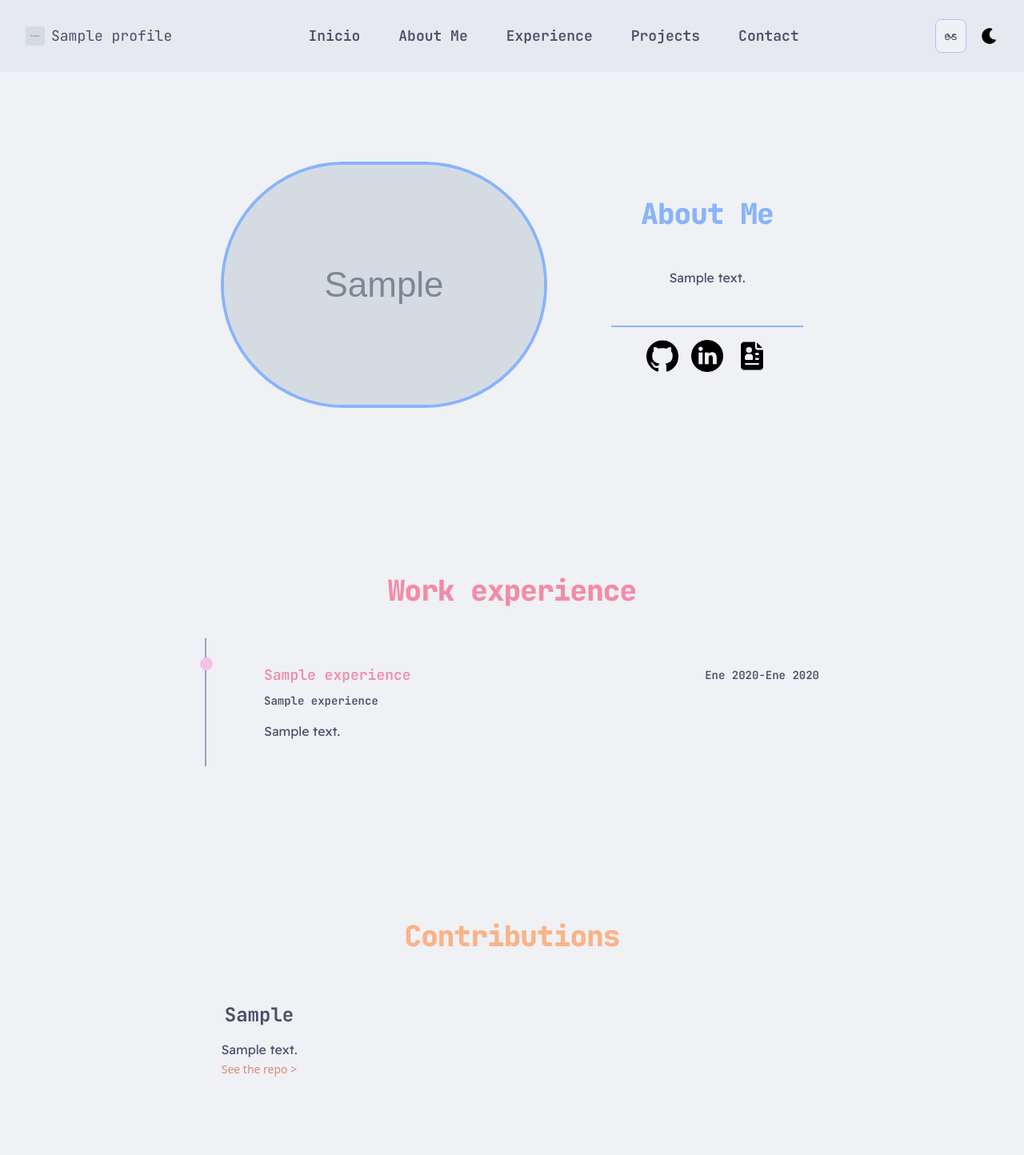
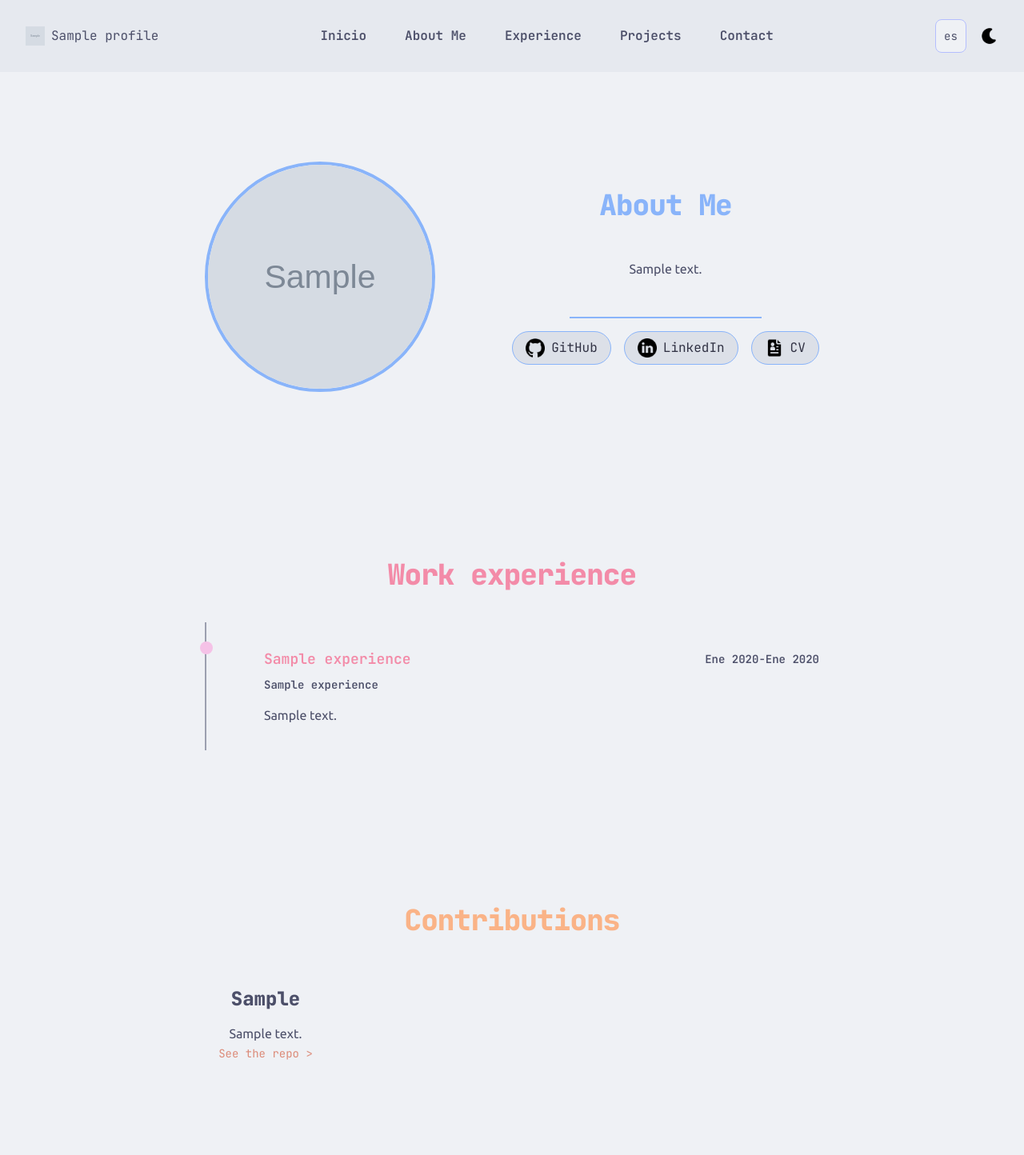
Before and after one commit to caferven/portfolio, a Django app: page /es/ in a window 1280 px wide. Shown: the whole page at 80% size. After the commit the page ends 1325 px from the top, so only its background shows below. Run offline with Django 5.2, Linux system fonts and the light colour scheme; tables that the repository leaves empty hold one stand-in row (values such as "Sample post"); grey boxes marked "Sample" are stand-in pictures; parts of the project's set-up code (start-up, migrations or seed data) failed here and were passed over.

Commit message:
visual tweaks

```diff
--- a/portfolio/models.py
+++ b/portfolio/models.py
@@ -17,8 +17,8 @@ class Profile(models.Model):
     def save(self, *args, **kwargs):
         super().save(*args, **kwargs)
         img = Image.open(self.image.path)
-        if img.height > 300 or img.width > 300:
-            output_size = (300, 300)
+        if img.height > 500 or img.width > 500:
+            output_size = (500, 500)
             img.thumbnail(output_size)
             img.save(self.image.path)
 
--- a/portfolio/templates/portfolio/base.html
+++ b/portfolio/templates/portfolio/base.html
@@ -9,7 +9,7 @@
         <link rel="preconnect" href="https://fonts.googleapis.com">
         <link rel="preconnect" href="https://fonts.gstatic.com" crossorigin>
         <link href="https://fonts.googleapis.com/css2?family=JetBrains+Mono:ital,wght@0,100..800;1,100..800&display=swap" rel="stylesheet">
-        <link href="https://fonts.googleapis.com/css2?family=Readex+Pro:wght@160..700&display=swap" rel="stylesheet">
+        <link href="https://fonts.googleapis.com/css2?family=Ubuntu:ital,wght@0,300;0,400;0,500;0,700;1,300;1,400;1,500;1,700&display=swap" rel="stylesheet">
 
         <link href="{% static 'css/output.css' %}" rel="stylesheet">
 
@@ -22,19 +22,19 @@
             <nav class="container mx-auto p-6 lg:px-8 flex items-center justify-between">
                 <div class="flex items-center gap-2">
                     <img src="{{ profile.logo.url }}" alt="profile image" class="size-6"/>
-                    <span class="text-l-gray-dark dark:text-f-white text-lg">{{ profile.name }}</span>
+                    <span class="text-l-gray-dark dark:text-f-white text-md">{{ profile.name }}</span>
                 </div>
                 <div class="hidden lg:flex lg:gap-x-12">
-                    <a href="{% url 'index' %}#" class="text-lg font-semibold leading-6 text-l-gray-dark dark:text-f-white hover:text-l-lavender dark:hover:text-f-lavender">{% translate "Home" %}</a>
-                    <a href="{% url 'index' %}#about" class="text-lg font-semibold leading-6 text-l-gray-dark dark:text-f-white hover:text-l-lavender dark:hover:text-f-lavender">{% translate "About Me" %}</a>
-                    <a href="{% url 'index' %}#experience" class="text-lg font-semibold leading-6 text-l-gray-dark dark:text-f-white hover:text-l-lavender dark:hover:text-f-lavender">{% translate "Experience" %}</a>
-                    <a href="{% url 'index' %}#projects" class="text-lg font-semibold leading-6 text-l-gray-dark dark:text-f-white hover:text-l-lavender dark:hover:text-f-lavender">{% translate "Projects" %}</a>
-                    <a href="mailto:{{ profile.mail }}" class="text-lg font-semibold leading-6 text-l-gray-dark dark:text-f-white hover:text-l-lavender dark:hover:text-f-lavender">{% translate "Contact" %}</a>
+                    <a href="{% url 'index' %}#" class="text-md font-semibold leading-6 text-l-gray-dark dark:text-f-white hover:text-l-lavender dark:hover:text-f-lavender">{% translate "Home" %}</a>
+                    <a href="{% url 'index' %}#about" class="text-md font-semibold leading-6 text-l-gray-dark dark:text-f-white hover:text-l-lavender dark:hover:text-f-lavender">{% translate "About Me" %}</a>
+                    <a href="{% url 'index' %}#experience" class="text-md font-semibold leading-6 text-l-gray-dark dark:text-f-white hover:text-l-lavender dark:hover:text-f-lavender">{% translate "Experience" %}</a>
+                    <a href="{% url 'index' %}#projects" class="text-md font-semibold leading-6 text-l-gray-dark dark:text-f-white hover:text-l-lavender dark:hover:text-f-lavender">{% translate "Projects" %}</a>
+                    <a href="mailto:{{ profile.mail }}" class="text-md font-semibold leading-6 text-l-gray-dark dark:text-f-white hover:text-l-lavender dark:hover:text-f-lavender">{% translate "Contact" %}</a>
                 </div>
                 <div class="flex items-center gap-4">
                         <form action="{% url 'set_language' %}" method="post">{% csrf_token %}
                             <input name="next" type="hidden" value="{{ redirect_to }}">
-                            <select onchange="this.form.submit()" class="bg-l-white border-f-lavender text-l-gray-dark dark:bg-f-gray border dark:border-f-lavender dark:text-f-white text-sm rounded-lg focus:ring-f-lavender focus:border-f-lavender block w-full p-2.5 cursor-pointer" name="language">
+                            <select onchange="this.form.submit()" style="background-image: none" class="bg-l-white border-f-lavender text-l-gray-dark dark:bg-f-gray border dark:border-f-lavender dark:text-f-white text-sm rounded-lg focus:ring-f-lavender focus:border-f-lavender block w-full p-2.5 cursor-pointer" name="language">
                                 {% get_current_language as LANGUAGE_CODE %}
                                 {% get_available_languages as LANGUAGES %}
                                 {% get_language_info_list for LANGUAGES as languages %}
--- a/portfolio/templates/portfolio/index.html
+++ b/portfolio/templates/portfolio/index.html
@@ -3,38 +3,47 @@
 {% load static %}
 {% block content %}
     <section id="about" class="px-10">
-        <div class="container mx-auto flex flex-col-reverse lg:flex-row md:py-24 py-24 gap-20 justify-center items-center">
+        <div class="container mx-auto flex flex-col-reverse lg:flex-row md:py-24 py-24 gap-24 justify-center items-center">
             <div class="relative overflow-hidden">
                 <img
                     src="{{ profile.image.url }}"
                     alt="profile image"
-                    class="border-4 border-f-blue rounded-full my-4"
+                    class="border-4 border-f-blue rounded-full my-4 w-72 h-72"
                 />
             </div>
             <div class="my-auto flex flex-col gap-4 items-center">
                 <h1 class="font-extrabold leading-tight tracking-tight sm:text-4xl text-2xl dark:text-f-blue text-f-blue font-jetbrainsmono">About Me</h1>
-                <div class="dark:text-f-white text-l-gray-dark text-l py-8 whitespace-pre-wrap max-w-xl mx-auto font-readex">{{ profile.description }}</div>
+                <div class="dark:text-f-white text-l-gray-dark text-l py-8 whitespace-pre-wrap max-w-xl mx-auto font-ubuntu">{{ profile.description }}</div>
                 <div class="w-60 h-0.5 bg-f-blue"></div>
-                <div class="flex flex-row gap-4">
+                <div class="flex flex-row gap-4 font-jetbrainsmono">
                     {% if profile.github_url %}
                         <a
                             href="{{ profile.github_url }}"
+                            class="flex items-center px-4 py-2 bg-l-crust dark:bg-l-gray-dark hover:bg-f-blue dark:hover:bg-f-blue text-f-gray-light dark:text-f-white rounded-full border border-f-blue"
                         >
-                        <img src="{% static 'img/github-logo.png' %}" alt="Github Logo" class="size-10 cursor-pointer">
+                            <img src="{% static 'img/github-logo.png' %}" alt="Github Logo" class="w-6 h-6 sm:mr-2">
+                            <span class="hidden sm:block">GitHub</span>
                         </a>
                         {% endif %}
 
                         {% if profile.linkedin_url %}
                         <a
                             href="{{ profile.linkedin_url }}"
+                            class="flex items-center px-4 py-2 bg-l-crust dark:bg-l-gray-dark hover:bg-f-blue dark:hover:bg-f-blue text-f-gray-light dark:text-f-white rounded-full border border-f-blue"
                         >
-                        <img src="{% static 'img/linkedin-logo.png' %}" alt="Linkedin Logo" class="size-10 cursor-pointer">
+                            <img src="{% static 'img/linkedin-logo.png' %}" alt="Linkedin Logo" class="w-6 h-6 sm:mr-2">
+                            <span class="hidden sm:block">LinkedIn</span>
                         </a>
                         {% endif %}
 
                         {% if profile.resume %}
-                    <a href="{{ profile.resume.url }}" download>
-                        <img src="{% static 'img/resume-logo.png' %}" alt="Resume Logo" class="size-10 cursor-pointer">
+                        <a
+                            href="{{ profile.resume.url }}"
+                            download
+                            class="flex items-center px-4 py-2 bg-l-crust dark:bg-l-gray-dark hover:bg-f-blue dark:hover:bg-f-blue text-f-gray-light dark:text-f-white rounded-full border border-f-blue"
+                        >
+                            <img src="{% static 'img/resume-logo.png' %}" alt="Resume Logo" class="w-6 h-6 sm:mr-2">
+                            <span class="hidden sm:block">CV</span>
                         </a>
                     {% endif %}
                 </div>
@@ -57,7 +66,7 @@
                                     <span class="text-sm dark:text-f-white text-l-gray-dark font-semibold font-jetbrainsmono">{{ experience.date_start|date:"M Y" }}-{{ experience.date_end|date:"M Y" }}</span>
                                 </div>
                                 <p class="text-sm dark:text-f-white text-l-gray-dark mb-4 font-semibold font-jetbrainsmono">{{ experience.company_name }}</p>
-                                <div class="dark:text-f-white text-l-gray-dark text-l whitespace-pre-wrap font-readex">{{ experience.job_description }}</div>
+                                <div class="dark:text-f-white text-l-gray-dark text-l whitespace-pre-wrap font-ubuntu">{{ experience.job_description }}</div>
                             </div>
                         </div>
                     {% endfor %}
@@ -72,16 +81,16 @@
                         Contributions
                     </h1>
                 </div>
-                <div class="grid grid-cols-1 mt-12 text-center sm:mt-16 gap-x-8 gap-y-12 sm:grid-cols-2 justify-items-center">
+                <div class="grid grid-cols-1 mt-12 text-center sm:mt-16 gap-y-12 sm:grid-cols-2 justify-items-center">
                     {% for contribution in profile.Contribution.all %}
                         <div class="space-y-4 max-w-sm">
-                            <h3 class="text-2xl font-bold leading-tight dark:text-f-white text-l-gray-dark break-words font-jetbrainsmono">
+                            <h3 class="text-2xl font-extrabold leading-tight dark:text-f-white text-l-gray-dark break-words font-jetbrainsmono">
                                 {{ contribution.project }}
                             </h3>
-                            <div class="dark:text-f-white text-l-gray-dark text-l whitespace-pre-wrap font-readex">{{ contribution.description }}</div>
+                            <div class="dark:text-f-white text-l-gray-dark text-l whitespace-pre-wrap font-ubuntu">{{ contribution.description }}</div>
                             <a
                                 href="{{ contribution.project_url }}"
-                                class="text-l-rosewater text-sm"
+                                class="text-l-rosewater text-sm font-jetbrainsmono"
                             >
                                 See the repo &gt;
                             </a>
--- a/static/css/output.css
+++ b/static/css/output.css
@@ -870,11 +870,6 @@ select {
   display: none;
 }
 
-.size-10 {
-  width: 2.5rem;
-  height: 2.5rem;
-}
-
 .size-6 {
   width: 1.5rem;
   height: 1.5rem;
@@ -888,6 +883,14 @@ select {
   height: 1rem;
 }
 
+.h-6 {
+  height: 1.5rem;
+}
+
+.h-72 {
+  height: 18rem;
+}
+
 .w-4 {
   width: 1rem;
 }
@@ -898,6 +901,10 @@ select {
 
 .w-60 {
   width: 15rem;
+}
+
+.w-72 {
+  width: 18rem;
 }
 
 .w-full {
@@ -964,17 +971,12 @@ select {
   gap: 0.5rem;
 }
 
-.gap-20 {
-  gap: 5rem;
+.gap-24 {
+  gap: 6rem;
 }
 
 .gap-4 {
   gap: 1rem;
-}
-
-.gap-x-8 {
-  -moz-column-gap: 2rem;
-       column-gap: 2rem;
 }
 
 .gap-y-12 {
@@ -1100,6 +1102,11 @@ select {
   padding-right: 1.5rem;
 }
 
+.py-2 {
+  padding-top: 0.5rem;
+  padding-bottom: 0.5rem;
+}
+
 .py-24 {
   padding-top: 6rem;
   padding-bottom: 6rem;
@@ -1126,8 +1133,8 @@ select {
   font-family: JetBrains Mono, monospace;
 }
 
-.font-readex {
-  font-family: Readex Pro, sans-serif;
+.font-ubuntu {
+  font-family: Ubuntu, sans-serif;
 }
 
 .text-2xl {
@@ -1143,10 +1150,6 @@ select {
 .text-sm {
   font-size: 0.875rem;
   line-height: 1.25rem;
-}
-
-.font-bold {
-  font-weight: 700;
 }
 
 .font-extrabold {
@@ -1172,6 +1175,11 @@ select {
 .text-f-blue {
   --tw-text-opacity: 1;
   color: rgb(137 180 250 / var(--tw-text-opacity));
+}
+
+.text-f-gray-light {
+  --tw-text-opacity: 1;
+  color: rgb(49 50 68 / var(--tw-text-opacity));
 }
 
 .text-f-peach {
@@ -1203,6 +1211,11 @@ select {
 .backdrop-filter {
   -webkit-backdrop-filter: var(--tw-backdrop-blur) var(--tw-backdrop-brightness) var(--tw-backdrop-contrast) var(--tw-backdrop-grayscale) var(--tw-backdrop-hue-rotate) var(--tw-backdrop-invert) var(--tw-backdrop-opacity) var(--tw-backdrop-saturate) var(--tw-backdrop-sepia);
   backdrop-filter: var(--tw-backdrop-blur) var(--tw-backdrop-brightness) var(--tw-backdrop-contrast) var(--tw-backdrop-grayscale) var(--tw-backdrop-hue-rotate) var(--tw-backdrop-invert) var(--tw-backdrop-opacity) var(--tw-backdrop-saturate) var(--tw-backdrop-sepia);
+}
+
+.hover\:bg-f-blue:hover {
+  --tw-bg-opacity: 1;
+  background-color: rgb(137 180 250 / var(--tw-bg-opacity));
 }
 
 .hover\:text-l-lavender:hover {
@@ -1240,6 +1253,11 @@ select {
   background-color: rgb(180 190 254 / var(--tw-bg-opacity));
 }
 
+.dark\:bg-l-gray-dark:is(.dark *) {
+  --tw-bg-opacity: 1;
+  background-color: rgb(76 79 105 / var(--tw-bg-opacity));
+}
+
 .dark\:text-f-blue:is(.dark *) {
   --tw-text-opacity: 1;
   color: rgb(137 180 250 / var(--tw-text-opacity));
@@ -1255,14 +1273,27 @@ select {
   color: rgb(205 214 244 / var(--tw-text-opacity));
 }
 
+.dark\:hover\:bg-f-blue:hover:is(.dark *) {
+  --tw-bg-opacity: 1;
+  background-color: rgb(137 180 250 / var(--tw-bg-opacity));
+}
+
 .dark\:hover\:text-f-lavender:hover:is(.dark *) {
   --tw-text-opacity: 1;
   color: rgb(180 190 254 / var(--tw-text-opacity));
 }
 
 @media (min-width: 640px) {
+  .sm\:mr-2 {
+    margin-right: 0.5rem;
+  }
+
   .sm\:mt-16 {
     margin-top: 4rem;
+  }
+
+  .sm\:block {
+    display: block;
   }
 
   .sm\:grid-cols-2 {
--- a/tailwind.config.js
+++ b/tailwind.config.js
@@ -33,7 +33,7 @@ module.exports = {
     },
     fontFamily: {
       jetbrainsmono:['JetBrains Mono', 'monospace'],
-      readex:['Readex Pro', 'sans-serif']
+      ubuntu:['Ubuntu', 'sans-serif']
     },
     extend: {},
   },
```
Lines whose indentation alone changed are shown as unchanged.
